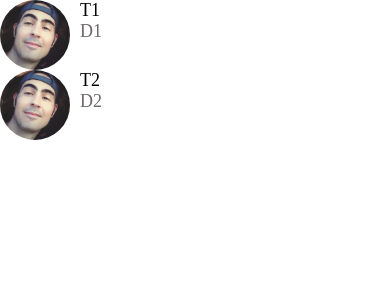
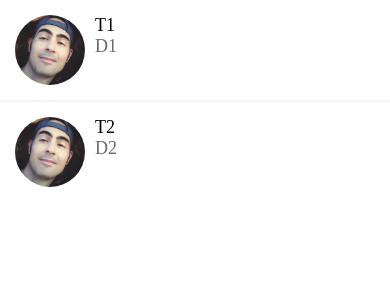
Before and after one commit to mcvio78/study__react-native-expo, a React Native app: screen / in a window 390 px wide. Shown: the top 300 px of the page. Built offline with nearby package versions, Linux system fonts and the light colour scheme.

Commit message:
DoneWithIt - ListItemSeparator

```diff
--- a/app/components/ListItem.js
+++ b/app/components/ListItem.js
@@ -19,6 +19,7 @@
 const styles = StyleSheet.create({
   listItem: {
     flexDirection: "row",
+    padding: 15,
   },
   image: {
     width: 70,
--- /dev/null
+++ b/app/components/ListItemSeparator.js
@@ -0,0 +1,16 @@
+import React from "react";
+import { StyleSheet, View } from "react-native";
+
+import { colors } from "../config/colors";
+
+export const ListItemSeparator = () => {
+  return <View style={styles.listItemSeparator} />;
+};
+
+const styles = StyleSheet.create({
+  listItemSeparator: {
+    width: "100%",
+    height: 2,
+    backgroundColor: colors.light,
+  },
+});
--- a/app/config/colors.js
+++ b/app/config/colors.js
@@ -6,4 +6,5 @@
   buttonLight: "#4ecdc4",
   hintOfRed: "#f8f4f4",
   medium: "#6e6969",
+  light: "#f8f4f4",
 };
--- a/app/screens/MessagesScreen.js
+++ b/app/screens/MessagesScreen.js
@@ -3,6 +3,7 @@
 
 import { ListItem } from "../components/ListItem";
 import { Screen } from "../components/Screen";
+import { ListItemSeparator } from "../components/ListItemSeparator";
 
 const messages = [
   {
@@ -32,6 +33,7 @@
             image={item.image}
           />
         )}
+        ItemSeparatorComponent={ListItemSeparator}
       />
     </Screen>
   );
```
